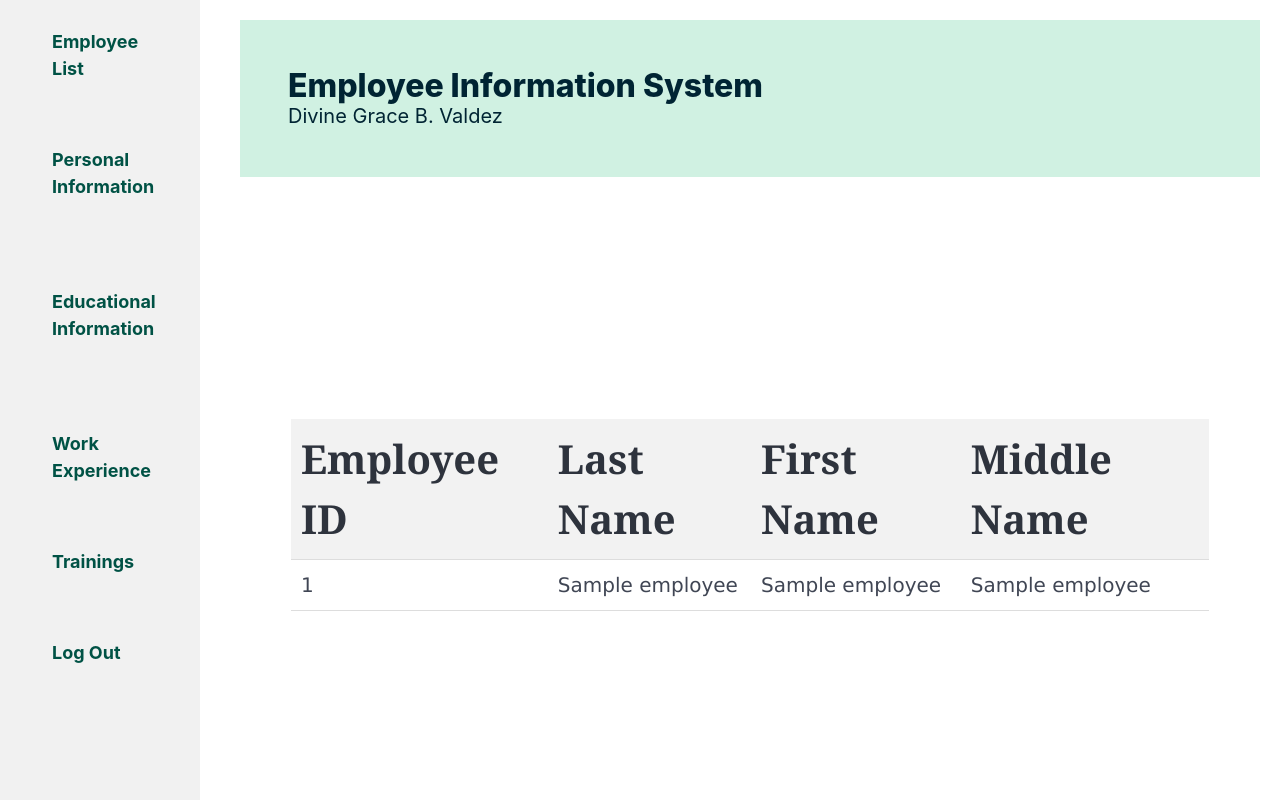
After one commit to divineeeeeeeeee/valdez-divine-eis, a Flask app: template templates/employee_lists.html in a window 1280 px wide. The commit adds this page. Run offline with Flask 3, Linux system fonts and the light colour scheme; the template is opened without the code that fills it: most values are stand-ins (such as "Sample title", 1, 10 or a date in 2020).

Commit message:
updated flask

```diff
--- /dev/null
+++ b/Static/CSS/employee_css.css
@@ -0,0 +1,119 @@
+.sidebar a {
+    padding: 8px 8px 8px 32px;
+    text-decoration: none;
+    font-size: 18px;
+    font-weight: bold;
+    color: #818181;
+    display: block;
+}
+
+.sidebar a:hover {
+    color: #b5dcad;
+    background-color: #e6e6e6;
+}
+
+.table-container {
+    margin-top: 150px;
+    margin-left: auto;
+    margin-right: auto;
+    width: 90%;
+    max-width: 1200px;
+    min-width: 320px;
+}
+
+table {
+    width: 100%;
+    border-collapse: collapse;
+    margin-top: 10%;
+}
+
+th,
+td {
+    padding: 10px;
+    text-align: left;
+    border-bottom: 1px solid #ddd;
+}
+
+th {
+    background-color: #f2f2f2;
+    font-size: 40px;
+    font-family: Georgia, 'Times New Roman', Times, serif;
+}
+
+td {
+    font-size: 20px;
+    font-family: Verdana, Geneva, Tahoma, sans-serif;
+}
+
+.header-section {
+    position: relative;
+    top: 0;
+    left: 0;
+    width: auto;
+}
+
+.sidebar {
+    position: absolute;
+    top: 0;
+    left: 0;
+    height: 100%;
+    width: 200px;
+    background-color: #f1f1f1;
+    padding: 20px;
+    box-sizing: border-box;
+    z-index: 1000;
+}
+
+.main {
+    margin-left: 220px;
+    padding: 20px;
+}
+
+/* Media query for tablets and smaller */
+@media (max-width: 768px) {
+    .sidebar {
+        width: 100%;
+        height: auto;
+        position: static;
+        padding: 10px;
+        display: flex;
+        justify-content: center;
+    }
+
+    .sidebar a {
+        padding: 8px 12px;
+        font-size: 14px;
+    }
+
+    .main {
+        margin-left: 0;
+        margin-top: 80px;
+        padding: 20px;
+    }
+
+    .table-container {
+        margin-top: 50px;
+    }
+
+    .header-section {
+        width: 100%;
+        margin-left: 0;
+    }
+}
+
+/* Media query for mobile devices */
+@media (max-width: 480px) {
+    .sidebar a {
+        font-size: 12px;
+        padding: 6px 8px;
+        text-align: center;
+    }
+
+    th {
+        font-size: 24px;
+    }
+
+    td {
+        font-size: 16px;
+    }
+}
--- a/main.py
+++ b/main.py
@@ -23,7 +23,7 @@ def check_user():
 @app.route('/employee-list')
 def employee_list():
     employees = Employee.get_all()
-    return render_template('infosystem.html', employees=employees)
+    return render_template('employee_lists.html', employees=employees)
 
 
 if __name__ == '__main__':
--- /dev/null
+++ b/templates/employee_lists.html
@@ -0,0 +1,53 @@
+<!DOCTYPE html>
+<html lang="en">
+<head>
+    <meta charset="UTF-8">
+    <meta name="viewport" content="width=device-width, initial-scale=1.0">
+    <title>Document</title>
+    <link rel="stylesheet" href="{{ url_for('static', filename='Bulma/bulma.css') }}">
+    <link rel="stylesheet" href="{{ url_for('static', filename='CSS/employee_css.css') }}">
+</head>
+<body>
+    <div class="main">
+        <section class="header-section hero is-info has-background-success-light">
+            <div class="hero-body">
+                <p class="title">Employee Information System</p>
+                <p class="subtitle">Divine Grace B. Valdez</p>
+            </div>
+        </section>
+
+    <div class="sidebar">
+        <ul class="menu-list has-text-left">
+            <li><a class="has-text-primary-15" href="emlist.html">Employee List</a></li><br><br>
+            <li><a class="has-text-primary-15" href="pin.html">Personal Information</a></li><br><br><br>
+            <li><a class="has-text-primary-15" href="edin.html">Educational Information</a></li><br><br><br>
+            <li><a class="has-text-primary-15" href="woe.html">Work Experience</a></li><br><br>
+            <li><a class="has-text-primary-15" href="tr.html">Trainings</a></li><br><br>
+            <li><a class="has-text-primary-15" href="index.html">Log Out</a></li><br><br>
+        </ul>
+    </div>
+
+        <div class="table-container">
+            <table>
+                <thead>
+                    <tr>
+                        <th>Employee ID</th>
+                        <th>Last Name</th>
+                        <th>First Name</th>
+                        <th>Middle Name</th>
+                    </tr>
+                </thead>
+                <tbody>
+                    {% for employee in employees %}
+                <tr>
+                    <td>{{ employee[0] }}</td>
+                    <td>{{ employee[1] }}</td>
+                    <td>{{ employee[2] }}</td>
+                    <td>{{ employee[3] }}</td>
+                </tr>
+                {% endfor %}
+                </tbody>
+            </table>
+        </div>
+</body>
+</html>
--- a/templates/index.html
+++ b/templates/index.html
@@ -5,12 +5,13 @@
     <meta name="viewport" content="width=device-width, initial-scale=1.0">
     <meta http-equiv="X-UA-Compatible" content="ie=edge">
     <link rel="stylesheet" href="{{ url_for('static', filename='Bulma/bulma.css') }}">
+    <link rel="stylesheet" href="{{ url_for('static', filename='CSS/style.css') }}">
     <title>Flask App</title>
 </head>
 <body>
     <div class="columns is-mobile">
     <form action="check-user" method="POST">
-    <div style="width:300px; background-position: center; justify-content: center; align-items: center; position: absolute; top: 50%; left: 50%; transform: translate(-50%, -50%);"
+    <div style="background-position: center; justify-content: center; align-items: center; position: absolute; top: 50%; left: 50%; transform: translate(-50%, -50%);"
     class="container">
     <h1 style="font-family:monospace;" class="has-background-link-light has-text-centered is-size-1">LOGIN</h1><br><br>
 
```
Also changed, not shown: Static/CSS/style.css (+21 -0 lines), Static/CSS/style1.css (added, +72 -0 lines), templates/infosystem.html (+4 -3 lines).
